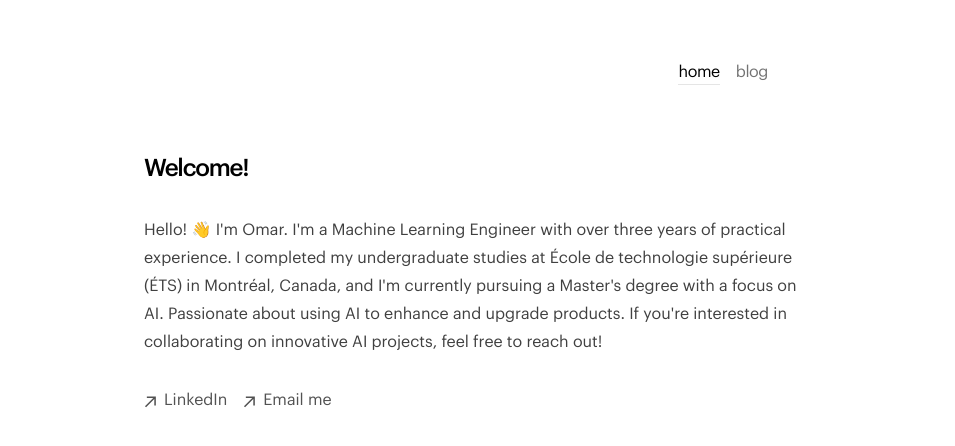
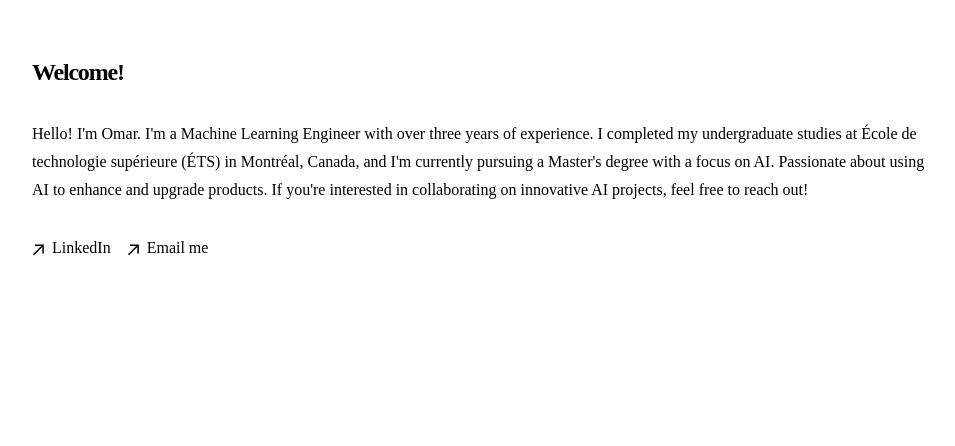
Before and after one commit to omar-sol/blog, a Next.js app: page / in a window 1280 px wide. Shown: the top 446 px of the page, without its empty margins (160-1115 px from the left). Built offline with nearby package versions, Linux system fonts and the light colour scheme.

Commit message:
make it simple - font - width

```diff
--- a/app/components/sidebar.tsx
+++ b/app/components/sidebar.tsx
@@ -12,9 +12,9 @@ const navItems: Record<string, NavItem> = {
   "/": {
     name: "home",
   },
-  "/blog": {
-    name: "blog",
-  },
+  // "/blog": {
+  //   name: "blog",
+  // },
   // "/projects": {
   //   name: "projects",
   // },
--- a/app/global.css
+++ b/app/global.css
@@ -26,11 +26,11 @@ html {
 }
 
 .prose a {
-  @apply transition-all decoration-neutral-400 dark:decoration-neutral-600 underline-offset-2 decoration-[0.1em];
+  @apply transition-all decoration-neutral-400 text-black underline-offset-2 decoration-[0.1em];
 }
 
 .prose .anchor:after {
-  @apply text-neutral-300 dark:text-neutral-700;
+  @apply text-neutral-300 text-black;
   content: '#';
 }
 
@@ -60,6 +60,10 @@ html {
   /* Override removing top margin, causing layout shift */
   margin-top: 1.25em !important;
   margin-bottom: 1.25em !important;
+}
+
+.prose {
+  @apply text-black; /* Ensuring text is black */
 }
 
 code[class*='language-'],
@@ -132,3 +136,9 @@ table {
 [data-rehype-pretty-code-title] + pre {
   @apply mt-0 rounded-t-none border-t-0;
 }
+
+
+body {
+  font-family: "Times New Roman", Times, serif;
+
+}
--- a/app/layout.tsx
+++ b/app/layout.tsx
@@ -1,26 +1,26 @@
 import "./global.css";
 import clsx from "clsx";
 import type { Metadata } from "next";
-import localFont from "next/font/local";
+// import localFont from "next/font/local";
 import Navbar from "./components/sidebar";
 import { Analytics } from '@vercel/analytics/react';
 
-const graphik = localFont({
-  src: [
-    {
-      path: "../public/fonts/Graphik-Regular.ttf",
-      weight: "400",
-      style: "normal",
-    },
-    {
-      path: "../public/fonts/Graphik-Medium.ttf",
-      weight: "600",
-      style: "bold",
-    },
-  ],
-  variable: "--font-graphik",
-  display: "swap",
-});
+// const graphik = localFont({
+//   src: [
+//     {
+//       path: "../public/fonts/Graphik-Regular.ttf",
+//       weight: "400",
+//       style: "normal",
+//     },
+//     {
+//       path: "../public/fonts/Graphik-Medium.ttf",
+//       weight: "600",
+//       style: "bold",
+//     },
+//   ],
+//   variable: "--font-graphik",
+//   display: "swap",
+// });
 
 export const metadata: Metadata = {
   metadataBase: new URL("https://omarsolano.com"),
@@ -68,15 +68,15 @@ export default function RootLayout({
       lang="en"
       className={clsx(
         "text-black bg-white dark:text-white dark:bg-[#111010]",
-        graphik.variable
+        // graphik.variable
       )}
     >
       <link rel="icon" href="/favicon.ico" sizes="any" />
-      <body className="antialiased max-w-2xl mb-40 flex flex-col md:flex-row mx-4 mt-8 lg:mx-auto">
+      <body className="antialiased max-w-4xl mb-40 flex flex-col md:flex-row mx-4 mt-8 lg:mx-auto">
         <main className="flex-auto min-w-0 mt-6 flex flex-col px-2 md:px-0">
-          <div className="flex-auto flex flex-row md:justify-end">
+          {/* <div className="flex-auto flex flex-row md:justify-end">
             <Navbar />
-          </div>
+          </div> */}
           {children}
           <Analytics />
         </main>
--- a/app/page.tsx
+++ b/app/page.tsx
@@ -17,18 +17,18 @@ function ArrowIcon() {
 
 export default function Page() {
   return (
-    <section>
+    <section className="max-w-4xl">
       <h1 className="font-bold text-2xl mb-8 tracking-tighter">Welcome!</h1>
-      <p className="prose prose-neutral dark:prose-invert">
-        Hello! 👋 I'm Omar. I'm a Machine Learning Engineer with over three
-        years of practical experience. I completed my undergraduate studies at
+      <p className="prose prose-neutral dark:prose-invert max-w-none">
+        Hello! I'm Omar. I'm a Machine Learning Engineer with over three
+        years of experience. I completed my undergraduate studies at
         École de technologie supérieure (ÉTS) in Montréal, Canada, and I'm
         currently pursuing a Master's degree with a focus on AI. Passionate
         about using AI to enhance and upgrade products. If you're interested in
         collaborating on innovative AI projects, feel free to reach out!
       </p>
 
-      <ul className="flex flex-col md:flex-row mt-8 space-x-0 md:space-x-4 space-y-2 md:space-y-0 font-sm text-neutral-600 dark:text-neutral-300">
+      <ul className="flex flex-col md:flex-row mt-8 space-x-0 md:space-x-4 space-y-2 md:space-y-0 font-sm text-black dark:text-neutral-300">
         <li>
           <a
             className="flex items-center hover:text-neutral-800 dark:hover:text-neutral-100 transition-all"
```
Also changed, not shown: app/_blog/[slug]/page.tsx (renamed from app/blog/[slug]/page.tsx), app/_blog/page.tsx (renamed from app/blog/page.tsx), app/_blog/view-counter.tsx (renamed from app/blog/view-counter.tsx).
